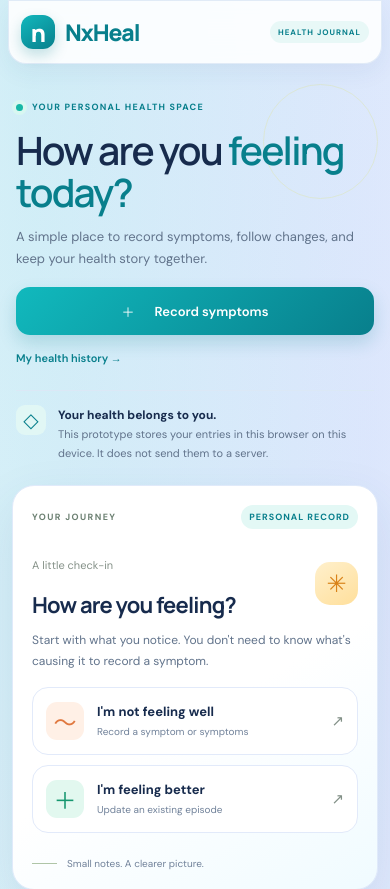
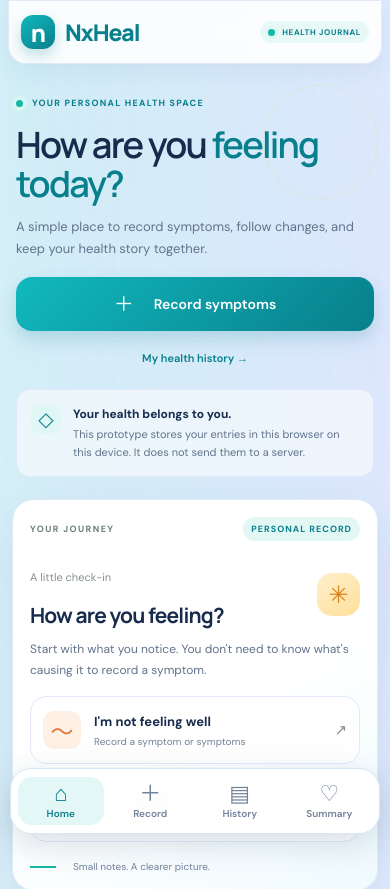
Before and after one commit to Holladworld/Nxheal, a React (Vite) app: page / in a window 390 px wide. Shown: the top 889 px of the page. Built offline with nearby package versions, Linux system fonts and the light colour scheme.

Commit message:
style: add mobile app navigation and refine daily-use layout

```diff
--- a/src/styles.css
+++ b/src/styles.css
@@ -379,3 +379,71 @@ h1 em, .section-heading h2 em { color: #087f8c; }
   .feature-card { padding: 18px; }
   .page-footer { padding-bottom: 28px; }
 }
+
+
+/* Product UX pass: less promotional, more like a daily-use health app */
+.prototype-label { display: inline-flex; align-items: center; gap: 7px; letter-spacing: .7px; }
+.live-dot { width: 7px; height: 7px; display: inline-block; border-radius: 50%; background: #16b8a6; box-shadow: 0 0 0 3px #dff8f3; }
+.hero-copy .hero-actions { align-items: stretch; }
+.hero-copy .primary-button { min-width: 190px; }
+.hero-copy .primary-button > span:first-child { font-size: 20px; line-height: 12px; }
+.trust-note { background: rgba(255,255,255,.55); border-radius: 14px; padding: 14px; border: 1px solid #e0eafa; }
+.card-footer { margin-top: 18px; }
+.footer-line { display: inline-block; width: 26px; height: 2px; margin-right: 7px; vertical-align: middle; background: #16b8a6; }
+.mobile-tabbar { display: none; }
+button:focus-visible, a:focus-visible, input:focus-visible, textarea:focus-visible, select:focus-visible {
+  outline: 3px solid rgba(13, 168, 176, .45);
+  outline-offset: 3px;
+}
+button:disabled { cursor: not-allowed; opacity: .55; }
+@media (max-width: 560px) {
+  body { padding-bottom: calc(76px + env(safe-area-inset-bottom)); }
+  .topbar { position: sticky; top: 0; }
+  .hero { padding-top: 24px; }
+  .hero-copy .eyebrow { margin-bottom: 10px; }
+  h1 { max-width: 360px; font-size: clamp(34px, 9.3vw, 42px); }
+  .hero-copy .hero-actions { display: grid; grid-template-columns: 1fr; gap: 12px; }
+  .hero-copy .primary-button { min-height: 54px; width: 100%; border-radius: 16px; font-size: 14px; }
+  .hero-copy .quiet-note { text-align: center; padding: 8px; }
+  .trust-note { margin-top: 16px; }
+  .journey-card { padding: 17px; }
+  .card-kicker { font-size: 9px; }
+  .journey-heading h2 { font-size: 21px; }
+  .feeling-option { padding: 12px; }
+  .mobile-tabbar {
+    position: fixed;
+    z-index: 50;
+    left: 10px;
+    right: 10px;
+    bottom: max(10px, env(safe-area-inset-bottom));
+    display: grid;
+    grid-template-columns: repeat(4, minmax(0, 1fr));
+    gap: 4px;
+    padding: 8px 7px;
+    border: 1px solid rgba(213, 228, 241, .95);
+    border-radius: 21px;
+    background: rgba(255,255,255,.94);
+    box-shadow: 0 10px 34px rgba(25, 58, 92, .17);
+    backdrop-filter: blur(18px);
+  }
+  .mobile-tab {
+    display: flex;
+    min-width: 0;
+    min-height: 48px;
+    flex-direction: column;
+    align-items: center;
+    justify-content: center;
+    gap: 2px;
+    border: 0;
+    border-radius: 14px;
+    background: transparent;
+    color: #72829a;
+    text-decoration: none;
+  }
+  .mobile-tab > span { font-size: 22px; line-height: 23px; }
+  .mobile-tab small { font-size: 10px; font-weight: 600; }
+  .mobile-tab.active { background: #e3f8f6; color: #087f8c; }
+  .mobile-tab:active { background: #d9f4f2; }
+  .features-section { display: none; }
+  .page-footer { margin-top: 20px; }
+}
```
